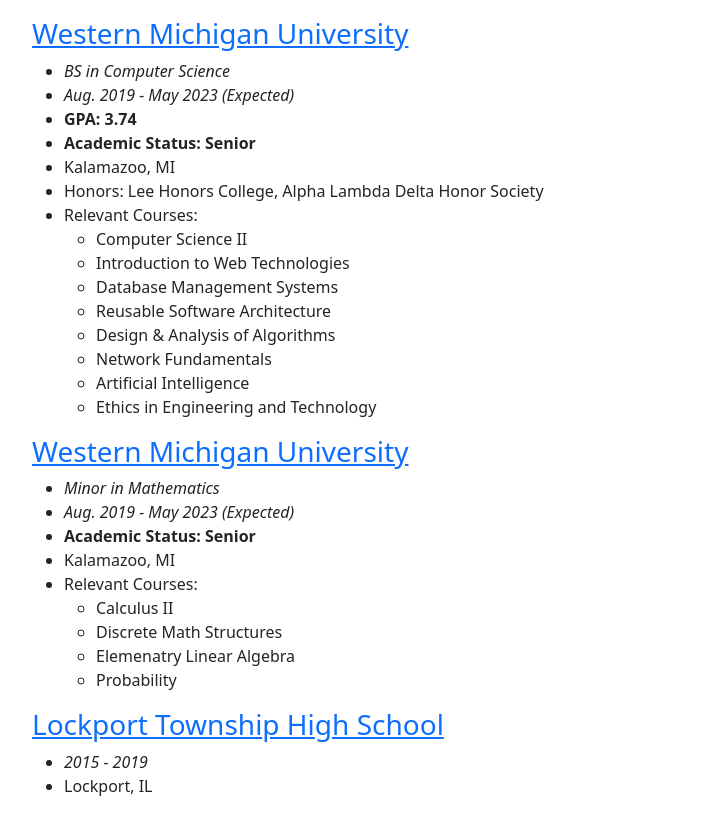
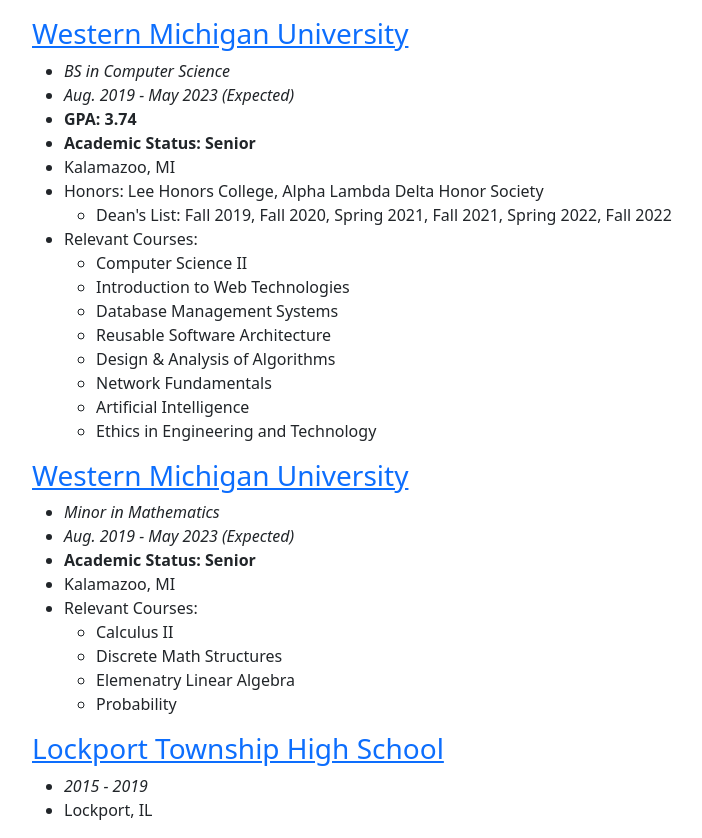
Before and after one commit to JacobKonkowski/JakeKonkowski.github.io, a plain HTML site: page education.html in a window 1280 px wide. Shown: the part 63-901 px from the top of the page, without its empty margins (50-752 px from the left). Before the commit the page ends 877 px from the top, so only its background shows below. Drawn offline with Linux system fonts and the light colour scheme.

Commit message:
Updated dean's list honors in education.html

```diff
--- a/education.html
+++ b/education.html
@@ -21,7 +21,11 @@
 			<li><b>GPA: 3.74</b></li>
 			<li><b>Academic Status: Senior</b></li>
 			<li>Kalamazoo, MI</li>
-			<li>Honors: Lee Honors College, Alpha Lambda Delta Honor Society</li>
+			<li>Honors: Lee Honors College, Alpha Lambda Delta Honor Society
+				<ul>
+					<li>Dean's List: Fall 2019, Fall 2020, Spring 2021, Fall 2021, Spring 2022, Fall 2022</li>
+				</ul>
+			</li>
 			<li>Relevant Courses:
 				<ul>
 					<li>Computer Science II</li>
```
